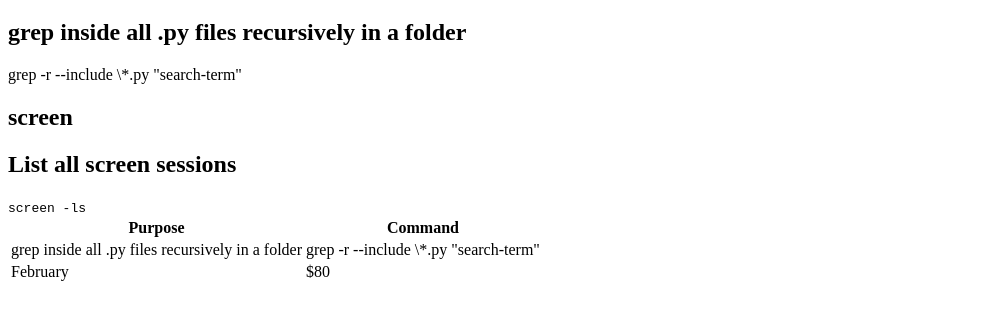
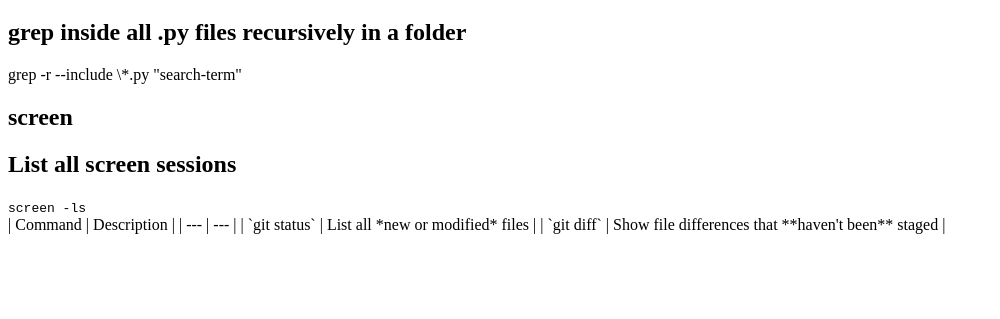
Before and after one commit to sreenidhi707/settings, a plain HTML site: page index.html in a window 1280 px wide. Shown: the part 61-380 px from the top of the page, without its empty margins (0-1000 px from the left). Drawn offline with Linux system fonts and the light colour scheme.

Commit message:
Update index.html

```diff
--- a/index.html
+++ b/index.html
@@ -17,20 +17,10 @@
 </section>
 
 
-<table>
-  <tr>
-    <th>Purpose</th>
-    <th>Command</th>
-  </tr>
-  <tr>
-    <td>grep inside all .py files recursively in a folder</td>
-    <td>grep -r --include \*.py "search-term"</td>
-  </tr>
-  <tr>
-    <td>February</td>
-    <td>$80</td>
-  </tr>
-</table>
+| Command | Description |
+| --- | --- |
+| `git status` | List all *new or modified* files |
+| `git diff` | Show file differences that **haven't been** staged |
 
 </body>
 </html>
```
